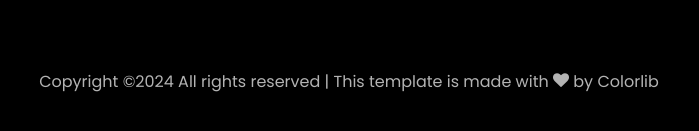
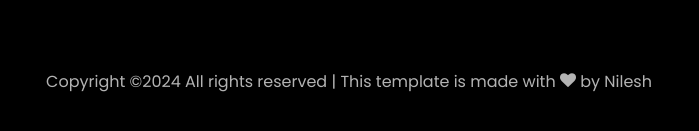
Before and after one commit to NileshGound/Nileshgound.github.io, a plain HTML site: page index.html in a window 1280 px wide. Shown: the part 5596-5727 px from the top of the page, 291-990 px from the left. Drawn offline with Linux system fonts and the light colour scheme; files whose address does not match are found by name.

Commit message:
Update index.html

```diff
--- a/index.html
+++ b/index.html
@@ -573,7 +573,7 @@
 			<div class="col-md-12 text-center">
 
 			  <p><!-- Link back to Colorlib can't be removed. Template is licensed under CC BY 3.0. -->
-	Copyright &copy;<script>document.write(new Date().getFullYear());</script> All rights reserved | This template is made with <i class="icon-heart color-danger" aria-hidden="true"></i> by <a href="https://colorlib.com" target="_blank">Colorlib</a>
+	Copyright &copy;<script>document.write(new Date().getFullYear());</script> All rights reserved | This template is made with <i class="icon-heart color-danger" aria-hidden="true"></i> by <a href="https://colorlib.com" target="_blank">Nilesh</a>
 	<!-- Link back to Colorlib can't be removed. Template is licensed under CC BY 3.0. --></p>
 			</div>
 		  </div>
```
